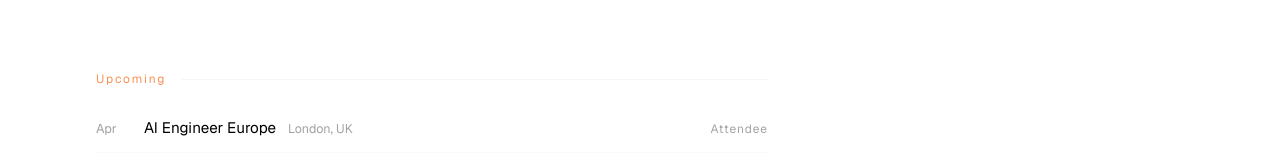
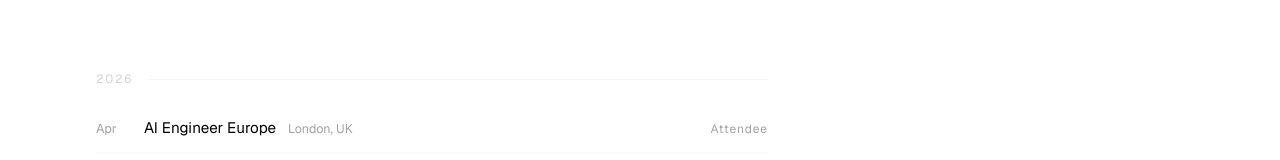
Before and after one commit to ThoBustos/thomasbustosv2, a Next.js app: page /events in a window 1280 px wide. Shown: the part 186-346 px from the top of the page. Built offline with nearby package versions, Linux system fonts and the light colour scheme.

Commit message:
feat: move AI Engineer Europe from upcoming to 2026
Co-Authored-By: Claude Sonnet 4.6 <noreply@anthropic.com>

```diff
--- a/components/events/EventsDisplay.tsx
+++ b/components/events/EventsDisplay.tsx
@@ -20,8 +20,7 @@ interface EventGroup {
 
 const data: EventGroup[] = [
   {
-    year: 'Upcoming',
-    upcoming: true,
+    year: '2026',
     events: [
       { month: 'Apr', name: 'AI Engineer Europe', location: 'London, UK', role: 'Attendee', url: 'https://www.ai.engineer/europe' },
     ],
```
